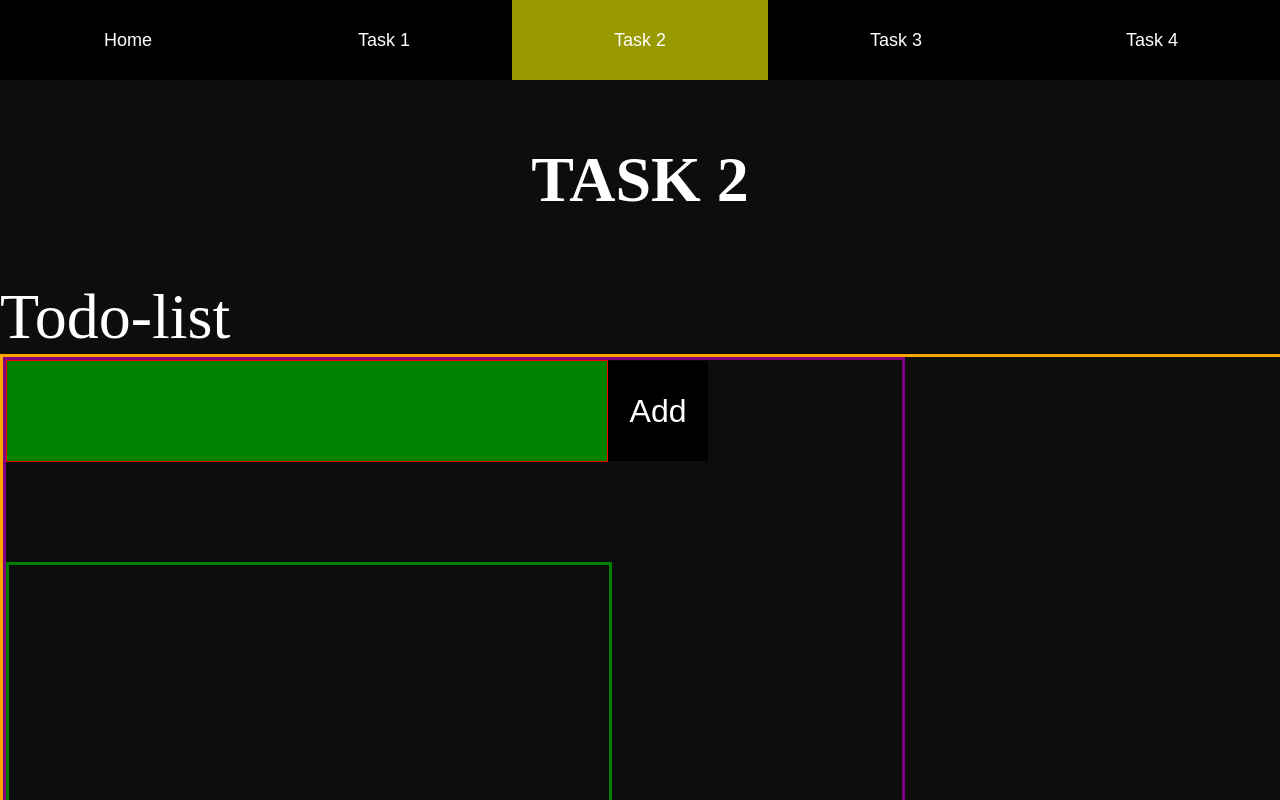
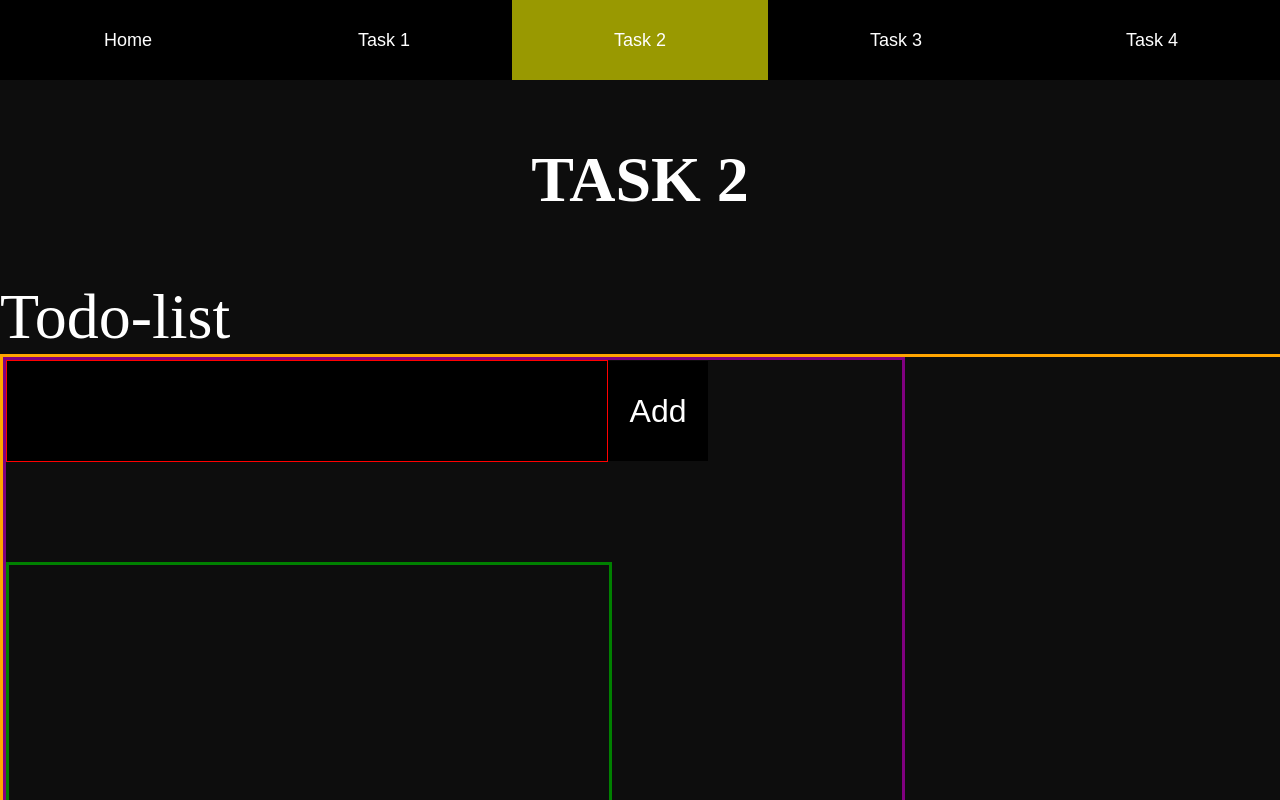
Before and after one commit to h584957/React-trainingArc, a React (Create React App) app: page /task2 in a window 1280 px wide. Shown: the top 800 px of the page. Built offline with nearby package versions, Linux system fonts and the light colour scheme.

Commit message:
task2 noProgess

```diff
--- a/src/page/Task2.js
+++ b/src/page/Task2.js
@@ -21,9 +21,8 @@ function Task2() {
 
       console.log("listsize 12 or more")
         // make input field red
-
-        // add text in input field "too many todos"
-        setNewTodos("The Todo list is full!")
+        setListFull(true);
+        console.log("list was set to " + listFull);
 
       }
 
@@ -35,9 +34,12 @@ function Task2() {
 
     const [toDos, setTodos] = useState([]);
     const [newtoDos, setNewTodos] = useState("");
+    const [listFull, setListFull] = useState(false);
+
     const handleInputChange = (e) => {
       console.log("entered handleIn");
       setNewTodos(e.target.value);
+      setListFull(false);
     };
 
     const handleCompleteTodo = (e) => {
@@ -76,15 +78,26 @@ function Task2() {
 
         <div id='task2PageContainer'>
           <div id='todoBox'>
-            <input id='inputBar' onKeyDown={handleEnter} ref={inputRef} type='text' value={newtoDos} onChange={handleInputChange} autoComplete='off'/>
+            <input
+            id='inputBar'
+            onKeyDown={handleEnter} ref={inputRef}
+            type='text'
+            value={newtoDos}
+            onChange={handleInputChange}
+            autoComplete='off'
+            className={listFull ? 'inputBarFull' : ''}
+            />
             <button id ='addTodoBtn'onClick={handleAddTodo}>Add</button>
 
             <div id='todoListBox'>
               <ul id='listContainer'>
-                {toDos.map((todo, index) => (<li id="list" key={index}>{todo}<button id='checkTodo' onClick={handleCompleteTodo} className='todoBtn'>
+                {toDos.map((todo, index) =>
+                (<li id="list" key={index}>{todo}<button id='checkTodo'
+                onClick={handleCompleteTodo} className='todoBtn'>
             <FontAwesomeIcon icon={faCheck} />
             </button>
-            <button id='deleteTodo' onClick={handleDeleteTodo} className='todoBtn'>
+            <button id='deleteTodo' onClick={handleDeleteTodo}
+            className='todoBtn'>
             <FontAwesomeIcon icon={faXmark} />
             </button> </li>))}
 
--- a/src/style/task2/Todo.css
+++ b/src/style/task2/Todo.css
@@ -51,13 +51,9 @@
     font-size: xx-large;
 }
 
-/* make input bar red when list is full */
-#inputBar {
-background-color: green;
-}
 
 .inputBarFull {
-    background-color: red;
+    border: 30px  solid red;
 }
 
 
```
